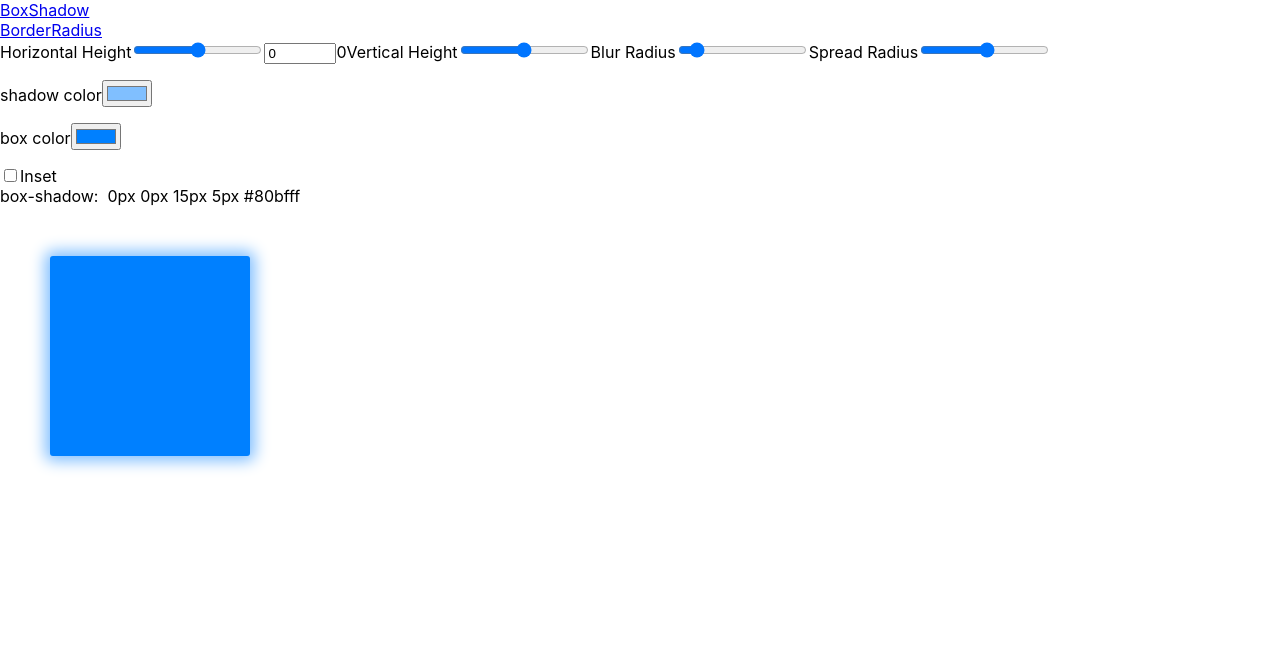
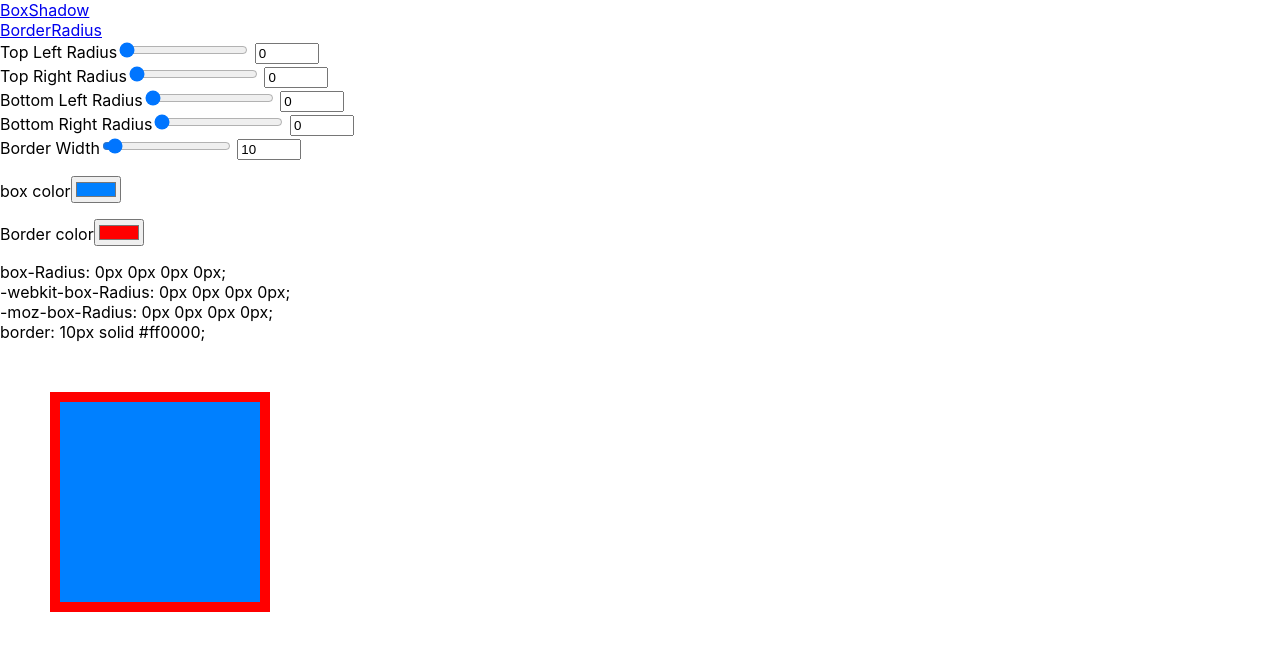
Before and after one commit to amareshsm/css-generator, a React (Create React App) app: page /BorderRadius in a window 1280 px wide. Shown: the top 650 px of the page. Built offline with nearby package versions, Linux system fonts and the light colour scheme.

Commit message:
border radius added

```diff
--- a/src/Components/BorderRadius.js
+++ b/src/Components/BorderRadius.js
@@ -5,149 +5,203 @@ class BorderRadius extends Component {
   constructor(porps) {
     super(porps);
     this.state = {
-      style: "",
-      horizontalHeight: "0",
-      verticalHeight: "0",
-      blurRadius: "15",
-      spreadRadius: "5",
-      shadowColor: "#80bfff",
+      //style: "",
+      topLeftRadius: "0",
+      topRightRadius: "0",
+      bottomLeftRadius: "0",
+      bottomRightRadius: "0",
       boxColour: "#0080ff",
-      checked: false,
+      border_Width: "10",
+      borderStyle: "solid",
+      borderColour: "#ff0000",
     };
     this.onChange = this.onChange.bind(this);
-    this.boxStyle = this.boxStyle.bind(this);
+    this.borderRadiusStyle = this.borderRadiusStyle.bind(this);
     this.boxColour = this.boxColour.bind(this);
-    this.handleChange = this.handleChange.bind(this);
+    this.borderColour = this.borderColour.bind(this);
+    this.borderWidthStyle = this.borderWidthStyle.bind(this);
   }
 
   async onChange(e) {
     await this.setState({
       [e.target.name]: [e.target.value],
     });
-    await this.boxStyle(
-      this.state.style,
-      this.state.horizontalHeight,
-      this.state.verticalHeight,
-      this.state.blurRadius,
-      this.state.spreadRadius,
-      this.state.shadowColor
+    await this.borderWidthStyle(
+      this.state.border_Width,
+      this.state.borderStyle,
+      this.state.borderColour
     );
+    await this.borderRadiusStyle(
+      //this.state.style,
+      this.state.topLeftRadius,
+      this.state.topRightRadius,
+      this.state.bottomLeftRadius,
+      this.state.bottomRightRadius
+      //this.state.shadowColor
+    );
+
     await this.boxColour(this.state.boxColour);
-  }
-
-  async handleChange() {
-    await this.setState({
-      checked: !this.state.checked,
-    });
-    await this.boxStyle(
-      this.state.style,
-      this.state.horizontalHeight,
-      this.state.verticalHeight,
-      this.state.blurRadius,
-      this.state.spreadRadius,
-      this.state.shadowColor
-    );
+    await this.borderColour(this.state.borderColour);
   }
 
   boxColour(bg) {
     let b = document.querySelector(".box");
     b.style.backgroundColor = bg;
   }
-  boxStyle(
-    style,
-    horizontalHeight,
-    verticalHeight,
-    blurRadius,
-    spreadRadius,
-    clr
+  borderColour(border) {
+    let b = document.querySelector(".box");
+    b.style.borderColour = border;
+  }
+  borderRadiusStyle(
+    //style,
+    topLeftRadius,
+    topRightRadius,
+    bottomLeftRadius,
+    bottomRightRadius
+    //clr
   ) {
-    //console.log(horizontalHeight, verticalHeight, blurRadius, spreadRadius, clr, op);
+    //console.log(topLeftRadius, topRightRadius, bottomLeftRadius, bottomRightRadius, clr, op);
     let ele = document.querySelector(".box");
-    style = this.state.checked ? "inset" : "";
+    //style = this.state.checked ? "inset" : "";
     //let ele=document.createElement('div')
     //ele.classList.add('box')
-    ele.style.boxShadow = `${style} ${horizontalHeight}px ${verticalHeight}px ${blurRadius}px ${spreadRadius}px ${clr} `;
+    ele.style.borderRadius = ` ${topLeftRadius}px ${topRightRadius}px ${bottomLeftRadius}px ${bottomRightRadius}px `;
 
     //ele.style.backgroundColor = boxColour;
     console.log(
-      `${style} ${horizontalHeight}px ${verticalHeight}px ${blurRadius}px ${spreadRadius}px ${clr}`
+      ` ${topLeftRadius}px ${topRightRadius}px ${bottomLeftRadius}px ${bottomRightRadius}px `
     );
     document.body.appendChild(ele);
   }
-
+  borderWidthStyle(border_Width, borderStyle, borderColour) {
+    console.log(border_Width, borderStyle, borderColour);
+    let e = document.querySelector(".box");
+    e.style.border = `${border_Width}px ${borderStyle} ${borderColour}`;
+  }
   componentDidMount() {
-    this.boxStyle(
-      this.state.style,
-      this.state.horizontalHeight,
-      this.state.verticalHeight,
-      this.state.blurRadius,
-      this.state.spreadRadius,
-      this.state.shadowColor
+    this.borderRadiusStyle(
+      //this.state.style,
+      this.state.topLeftRadius,
+      this.state.topRightRadius,
+      this.state.bottomLeftRadius,
+      this.state.bottomRightRadius
+      //this.state.shadowColor
     );
     this.boxColour(this.state.boxColour);
+    this.borderWidthStyle(
+      this.state.border_Width,
+      this.state.borderStyle,
+      this.state.borderColour
+    );
   }
 
   render() {
     return (
       <div className="App">
-        <label htmlFor="horizontalHeight">Horizontal Height</label>
-        <input
-          type="range"
-          min="-100"
-          max="100"
-          value={this.state.horizontalHeight}
-          onChange={this.onChange}
-          name="horizontalHeight"
-        />
-
-    <input
-          type="number"
-          min="-100"
-          max="100"
-          value={this.state.horizontalHeight}
-          onChange={this.onChange}
-          name="horizontalHeight"
-        />
-        <label>{this.state.horizontalHeight}</label>
-
-        <label htmlFor="verticalHeight">Vertical Height</label>
-        <input
-          type="range"
-          min="-100"
-          max="100"
-          value={this.state.verticalHeight}
-          onChange={this.onChange}
-          name="verticalHeight"
-        />
-
-        <label htmlFor="blurRadius">Blur Radius</label>
+        <label htmlFor="topLeftRadius">Top Left Radius</label>
         <input
           type="range"
           min="0"
-          max="150"
-          value={this.state.blurRadius}
+          max="200"
+          value={this.state.topLeftRadius}
           onChange={this.onChange}
-          name="blurRadius"
+          name="topLeftRadius"
         />
-
-        <label htmlFor="spreadRadius">Spread Radius</label>
+        &nbsp;
+        <input
+          type="number"
+          min="0"
+          max="200"
+          value={this.state.topLeftRadius}
+          onChange={this.onChange}
+          name="topLeftRadius"
+        />
+        <br />
+        <label htmlFor="topRightRadius">Top Right Radius</label>
         <input
           type="range"
-          min="-100"
-          max="100"
-          value={this.state.spreadRadius}
+          min="0"
+          max="200"
+          value={this.state.topRightRadius}
           onChange={this.onChange}
-          name="spreadRadius"
+          name="topRightRadius"
         />
+        &nbsp;
+        <input
+          type="number"
+          min="0"
+          max="200"
+          value={this.state.topRightRadius}
+          onChange={this.onChange}
+          name="topRightRadius"
+        />
+        <br />
+        <label htmlFor="bottomLeftRadius">Bottom Left Radius</label>
+        <input
+          type="range"
+          min="0"
+          max="200"
+          value={this.state.bottomLeftRadius}
+          onChange={this.onChange}
+          name="bottomLeftRadius"
+        />
+        &nbsp;
+        <input
+          type="number"
+          min="0"
+          max="200"
+          value={this.state.bottomLeftRadius}
+          onChange={this.onChange}
+          name="bottomLeftRadius"
+        />
+        <br />
+        <label htmlFor="bottomRightRadius">Bottom Right Radius</label>
+        <input
+          type="range"
+          min="0"
+          max="200"
+          value={this.state.bottomRightRadius}
+          onChange={this.onChange}
+          name="bottomRightRadius"
+        />
+        &nbsp;
+        <input
+          type="number"
+          min="0"
+          max="200"
+          value={this.state.bottomRightRadius}
+          onChange={this.onChange}
+          name="bottomRightRadius"
+        />
+        <br />
+        <label htmlFor="border_Width">Border Width</label>
+        <input
+          type="range"
+          min="0"
+          max="200"
+          value={this.state.border_Width}
+          onChange={this.onChange}
+          name="border_Width"
+        />
+        &nbsp;
+        <input
+          type="number"
+          min="0"
+          max="200"
+          value={this.state.border_Width}
+          onChange={this.onChange}
+          name="border_Width"
+        />
+        <br />
         <p></p>
-        <label htmlFor="shadowColor">shadow color</label>
+        {/*<label htmlFor="shadowColor">shadow color</label>
         <input
           type="color"
           name="shadowColor"
           onChange={this.onChange}
           value={this.state.shadowColor}
         />
-        <p></p>
+        <p></p>*/}
         <label htmlFor="boxColour">box color</label>
         <input
           type="color"
@@ -156,24 +210,45 @@ class BorderRadius extends Component {
           value={this.state.boxColour}
         />
         <p></p>
-
+        <label htmlFor="borderColour">Border color</label>
         <input
+          type="color"
+          name="borderColour"
+          onChange={this.onChange}
+          value={this.state.borderColour}
+        />
+        <p></p>
+        {/*<input
           type="checkbox"
           name="style"
           checked={this.state.checked}
           onChange={this.handleChange}
           value={this.state.style}
         ></input>
-        <label htmlFor="style">Inset</label>
-
+        <label htmlFor="style">Inset</label>*/}
         <div className="box"></div>
         <div>
-          box-shadow:&nbsp;
-          {this.state.checked ? "inset" : ""}
-          &nbsp;
-          {this.state.horizontalHeight}px {this.state.verticalHeight}px{" "}
-          {this.state.blurRadius}px {this.state.spreadRadius}
-          px {this.state.shadowColor}
+          box-Radius:&nbsp;
+          {this.state.topLeftRadius}px {this.state.topRightRadius}px{" "}
+          {this.state.bottomLeftRadius}px {this.state.bottomRightRadius}
+          px;
+        </div>
+        <div>
+          -webkit-box-Radius:&nbsp;
+          {this.state.topLeftRadius}px {this.state.topRightRadius}px{" "}
+          {this.state.bottomLeftRadius}px {this.state.bottomRightRadius}
+          px;
+        </div>
+        <div>
+          -moz-box-Radius:&nbsp;
+          {this.state.topLeftRadius}px {this.state.topRightRadius}px{" "}
+          {this.state.bottomLeftRadius}px {this.state.bottomRightRadius}
+          px;
+        </div>
+        <div>
+          border:&nbsp;
+          {this.state.border_Width}px {this.state.borderStyle}{" "}
+          {this.state.borderColour};
         </div>
       </div>
     );
--- a/src/Components/BoxShadow.js
+++ b/src/Components/BoxShadow.js
@@ -67,7 +67,7 @@ class boxShadow extends Component {
     //let ele=document.createElement('div')
     //ele.classList.add('box')
     ele.style.boxShadow = `${style} ${horizontalHeight}px ${verticalHeight}px ${blurRadius}px ${spreadRadius}px ${clr} `;
-   // ele.setAttribute('style', `box-shadow: ${style} ${horizontalHeight}px ${verticalHeight}px ${blurRadius}px ${spreadRadius}px ${clr} `);
+    // ele.setAttribute('style', `box-shadow: ${style} ${horizontalHeight}px ${verticalHeight}px ${blurRadius}px ${spreadRadius}px ${clr} `);
     //ele.style.backgroundColor = boxColour;
     console.log(
       `${style} ${horizontalHeight}px ${verticalHeight}px ${blurRadius}px ${spreadRadius}px ${clr}`
@@ -99,8 +99,8 @@ class boxShadow extends Component {
           onChange={this.onChange}
           name="horizontalHeight"
         />
-
-    <input
+        &nbsp;
+        <input
           type="number"
           min="-100"
           max="100"
@@ -108,8 +108,7 @@ class boxShadow extends Component {
           onChange={this.onChange}
           name="horizontalHeight"
         />
-        <label>{this.state.horizontalHeight}</label>
-
+        <br />
         <label htmlFor="verticalHeight">Vertical Height</label>
         <input
           type="range"
@@ -119,7 +118,16 @@ class boxShadow extends Component {
           onChange={this.onChange}
           name="verticalHeight"
         />
-
+        &nbsp;
+        <input
+          type="number"
+          min="-100"
+          max="100"
+          value={this.state.verticalHeight}
+          onChange={this.onChange}
+          name="verticalHeight"
+        />
+        <br />
         <label htmlFor="blurRadius">Blur Radius</label>
         <input
           type="range"
@@ -129,7 +137,16 @@ class boxShadow extends Component {
           onChange={this.onChange}
           name="blurRadius"
         />
-
+        &nbsp;
+        <input
+          type="number"
+          min="-100"
+          max="100"
+          value={this.state.blurRadius}
+          onChange={this.onChange}
+          name="blurRadius"
+        />
+        <br />
         <label htmlFor="spreadRadius">Spread Radius</label>
         <input
           type="range"
@@ -139,7 +156,16 @@ class boxShadow extends Component {
           onChange={this.onChange}
           name="spreadRadius"
         />
-        <p></p>
+        &nbsp;
+        <input
+          type="number"
+          min="-100"
+          max="100"
+          value={this.state.spreadRadius}
+          onChange={this.onChange}
+          name="spreadRadius"
+        />
+        <br />
         <label htmlFor="shadowColor">shadow color</label>
         <input
           type="color"
@@ -147,7 +173,14 @@ class boxShadow extends Component {
           onChange={this.onChange}
           value={this.state.shadowColor}
         />
-        <p></p>
+        &nbsp;
+        <input
+          type="text"
+          value={this.state.shadowColor}
+          onChange={this.onChange}
+          name="shadowColor"
+        />
+        <br />
         <label htmlFor="boxColour">box color</label>
         <input
           type="color"
@@ -155,8 +188,14 @@ class boxShadow extends Component {
           onChange={this.onChange}
           value={this.state.boxColour}
         />
-        <p></p>
-
+        &nbsp;
+        <input
+          type="text"
+          value={this.state.boxColour}
+          onChange={this.onChange}
+          name="boxColor"
+        />
+        <br />
         <input
           type="checkbox"
           name="style"
@@ -165,15 +204,30 @@ class boxShadow extends Component {
           value={this.state.style}
         ></input>
         <label htmlFor="style">Inset</label>
-
         <div className="box"></div>
+        <div>
+          -webkit-box-shadow:&nbsp;
+          {this.state.checked ? "inset" : ""}
+          &nbsp;
+          {this.state.horizontalHeight}px {this.state.verticalHeight}px{" "}
+          {this.state.blurRadius}px {this.state.spreadRadius}
+          px {this.state.shadowColor};
+        </div>
+        <div>
+          -moz-box-shadow:&nbsp;
+          {this.state.checked ? "inset" : ""}
+          &nbsp;
+          {this.state.horizontalHeight}px {this.state.verticalHeight}px{" "}
+          {this.state.blurRadius}px {this.state.spreadRadius}
+          px {this.state.shadowColor};
+        </div>
         <div>
           box-shadow:&nbsp;
           {this.state.checked ? "inset" : ""}
           &nbsp;
           {this.state.horizontalHeight}px {this.state.verticalHeight}px{" "}
           {this.state.blurRadius}px {this.state.spreadRadius}
-          px {this.state.shadowColor}
+          px {this.state.shadowColor};
         </div>
       </div>
     );
--- a/src/Styles/BorderRadius.css
+++ b/src/Styles/BorderRadius.css
@@ -0,0 +1,6 @@
+.box {
+  height: 200px;
+  width: 200px;
+  margin: 50px;
+  border-radius: 3px;
+}
```
